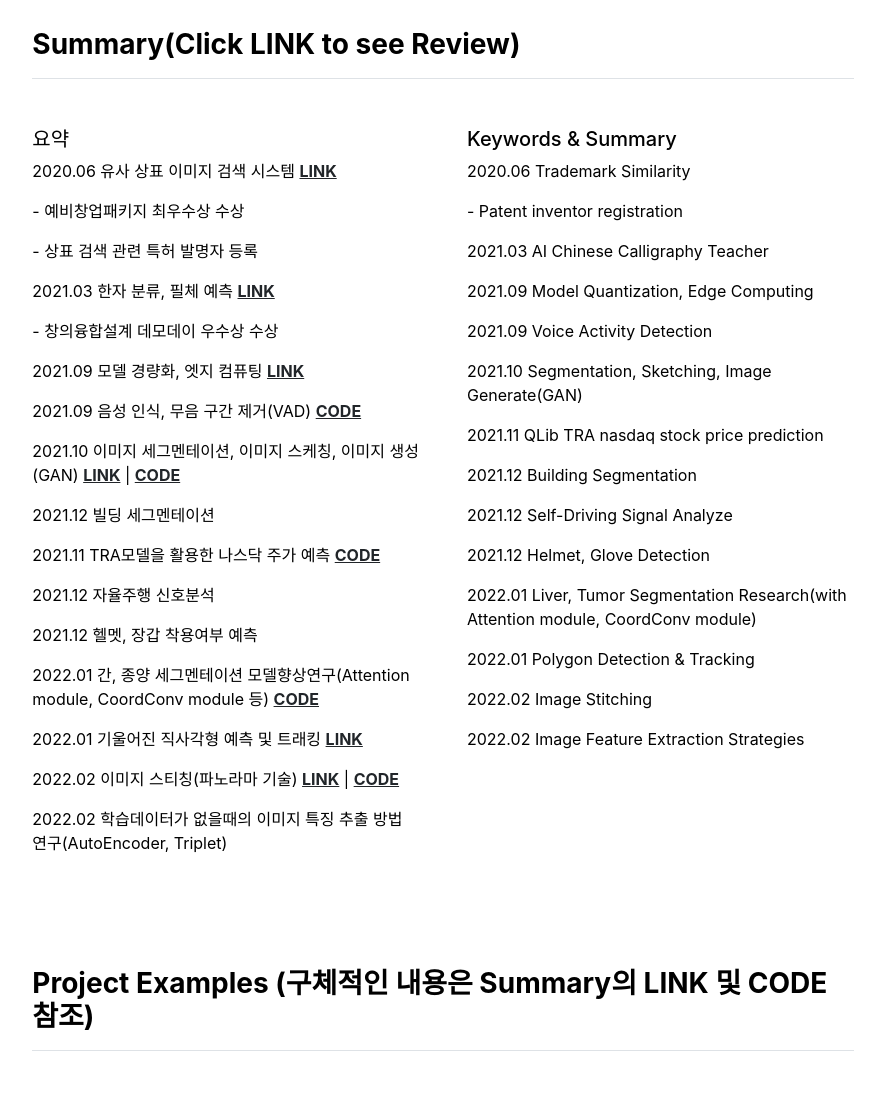
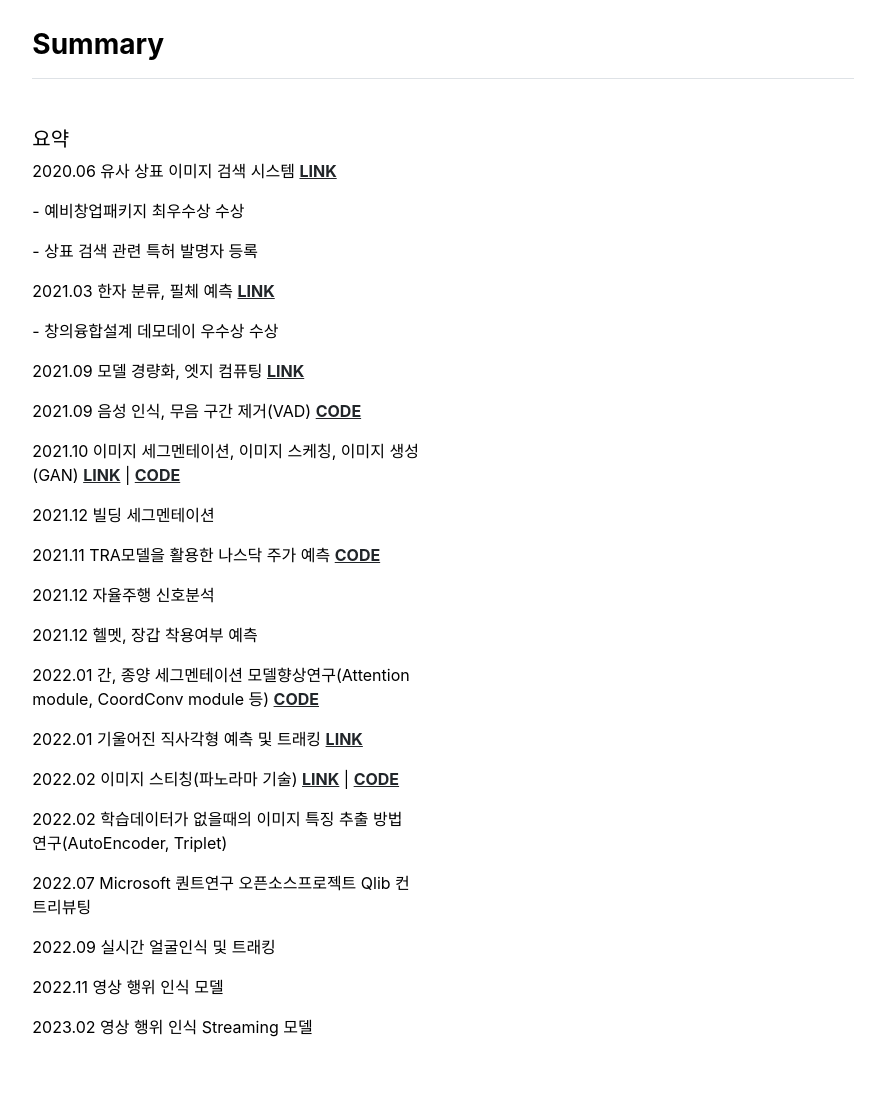
Before and after one commit to HyeongminMoon/HyeongminMoon.github.io, a Jekyll site: the page built from index.md, in a window 1280 px wide and 1400 px high, scrolled down 667 px. Shown: the part 233-1330 px from the top of the window, without its empty margins (197-1082 px from the left). Built offline with Jekyll 4.4.1, drawn with Linux system fonts in a browser that asks for light colours.

Commit message:
Update publications.html

```diff
--- a/_includes/publications.html
+++ b/_includes/publications.html
@@ -9,7 +9,7 @@
 
 <div class="row g-5 mb-5">
   <div>
-    <h3 class="fw-bold border-bottom pb-3 mb-5">Summary(Click LINK to see Review)</h3>
+    <h3 class="fw-bold border-bottom pb-3 mb-5">Summary</h3>
     {% if page.title == "Home" %}
 
     <div class="row g-5 mb-5">
@@ -31,8 +31,12 @@
         <p>2022.01 기울어진 직사각형 예측 및 트래킹 <a style="color:blue" href="https://hyeongminmoon.github.io/PolygonObjectDetection/"> <b>LINK</b></a></p>
         <p>2022.02 이미지 스티칭(파노라마 기술) <a style="color:blue" href="https://hyeongminmoon.github.io/Image_Stitching/"> <b>LINK</b></a> | <a style="color:blue" href="https://github.com/HyeongminMoon/Image_Stitching/"> <b>CODE</b></a></p>
         <p>2022.02 학습데이터가 없을때의 이미지 특징 추출 방법 연구(AutoEncoder, Triplet)</p>
+        <p>2022.07 Microsoft 퀀트연구 오픈소스프로젝트 Qlib 컨트리뷰팅 </p>
+        <p>2022.09 실시간 얼굴인식 및 트래킹</p>
+        <p>2022.11 영상 행위 인식 모델</p>
+        <p>2023.02 영상 행위 인식 Streaming 모델 </p>
       </div>
-      <div class="col-md-6">
+<!--       <div class="col-md-6">
         <h5> Keywords & Summary </h5>
         <p>2020.06 Trademark Similarity</p>
         <p>- Patent inventor registration</p>
@@ -48,11 +52,11 @@
         <p>2022.01 Polygon Detection & Tracking</p>
         <p>2022.02 Image Stitching</p>
         <p>2022.02 Image Feature Extraction Strategies</p>
-      </div>
+      </div> -->
     </div>
   </div>
 </div>
-<h3 class="fw-bold border-bottom pb-3 mb-5">Project Examples (구체적인 내용은 Summary의 LINK 및 CODE 참조)</h3>
+<h3 class="fw-bold border-bottom pb-3 mb-5">Project Examples</h3>
 <h4 class="b" id="u2net_portrait_sketch">(2021) Portrait sketch by improving segmentation model [<a style="color:blue" href="https://hyeongminmoon.github.io/U-2-Net_portrait_sketch/">한국어</a>|ENG|<a href="https://github.com/HyeongminMoon/U-2-Net_portrait_sketch">repo</a>]</h4>
 <div class="row g-5 mb-5">
   <div class="col-md-6">
```
